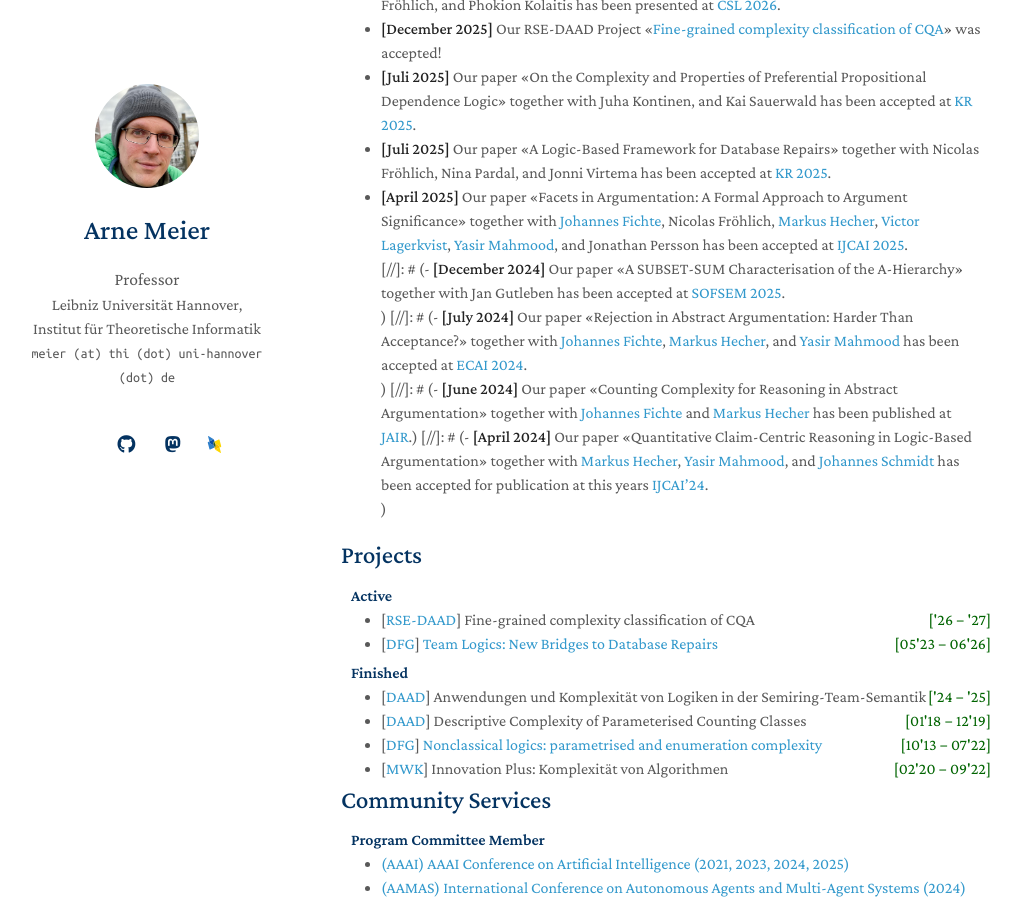
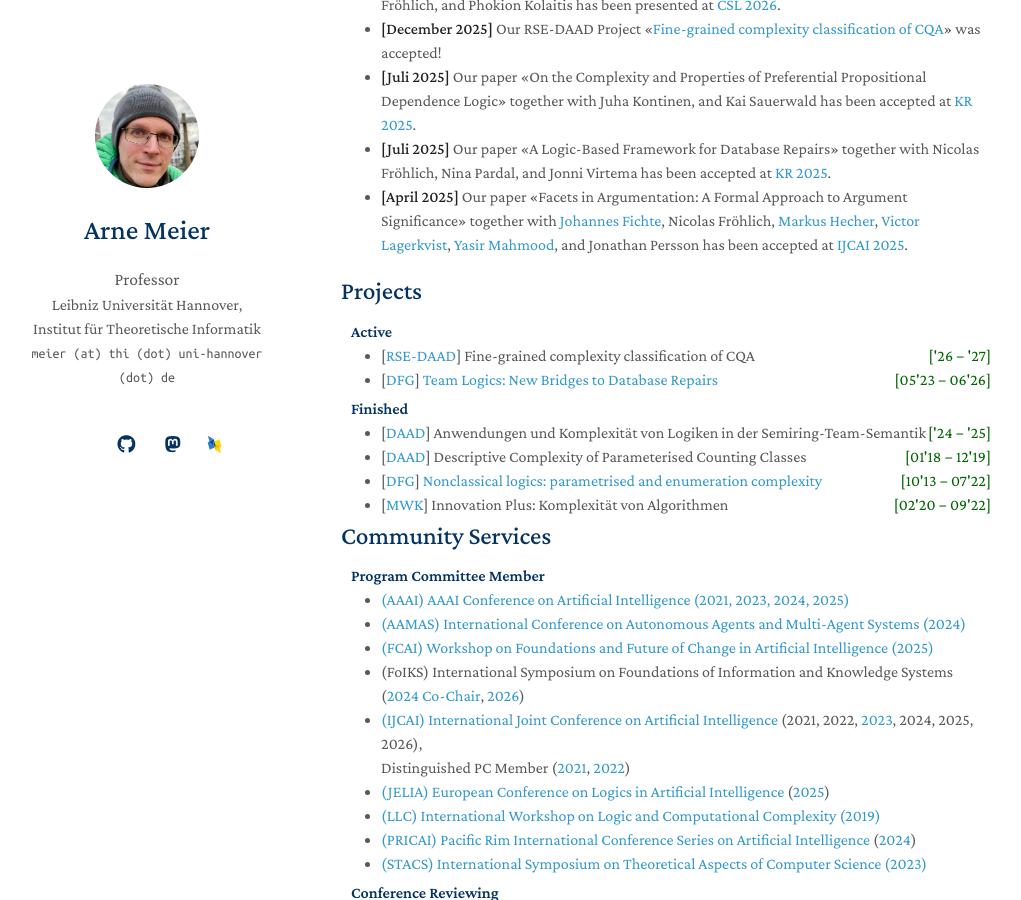
Before and after one commit to ArneMeier/ArneMeier.github.io, a Jekyll site: the page built from index.md, in a window 1280 px wide and 900 px high, scrolled down 481 px. Shown: the whole window, without its empty margins (129-1150 px from the left). Built offline with Jekyll 4.4.1, drawn with Linux system fonts in a browser that asks for light colours; nearby versions of some CDN libraries; a style sheet for code colours, icons or effects is not loaded; our own code applies the rules of GitHub Pages for plain Markdown files.

Commit message:
annoying

```diff
--- a/index.md
+++ b/index.md
@@ -22,10 +22,6 @@ I obtained my Bachelor's and Master's Degrees in Computer Science as well as my
 - **[Juli 2025]** Our paper «On the Complexity and Properties of Preferential Propositional Dependence Logic» together with Juha Kontinen, and Kai Sauerwald has been accepted at <a href="https://kr.org/KR2025/accepted.html">KR 2025</a>.<br />
 - **[Juli 2025]** Our paper «A Logic-Based Framework for Database Repairs» together with Nicolas Fröhlich, Nina Pardal, and Jonni Virtema has been accepted at <a href="https://kr.org/KR2025/accepted.html">KR 2025</a>.<br />
 - **[April 2025]** Our paper «Facets in Argumentation: A Formal Approach to Argument Significance» together with <a href="https://liu.se/en/employee/johfi52">Johannes Fichte</a>, Nicolas Fröhlich, <a href="https://www.dbai.tuwien.ac.at/staff/hecher/">Markus Hecher</a>, <a href="https://liu.se/en/employee/vicla67">Victor Lagerkvist</a>, <a href="https://dice-research.org/YasirMahmood">Yasir Mahmood</a>, and Jonathan Persson has been accepted at <a href="https://www.ijcai.org/proceedings/2025/500">IJCAI 2025</a>.<br />
-[//]: # (- **[December 2024]** Our paper «A SUBSET-SUM Characterisation of the A-Hierarchy» together with Jan Gutleben has been accepted at <a href="http://www.sofsem.sk/#accepted">SOFSEM 2025</a>.<br />)
-[//]: # (- **[July 2024]** Our paper «Rejection in Abstract Argumentation: Harder Than Acceptance?» together with <a href="https://liu.se/en/employee/johfi52)">Johannes Fichte</a>, <a href="https://www.csail.mit.edu/person/markus-hecher">Markus Hecher</a>, and <a href="https://dice-research.org/YasirMahmood">Yasir Mahmood</a> has been accepted at <a href="https://www.ecai2024.eu/">ECAI 2024</a>.<br />)
-[//]: # (- **[June 2024]** Our paper «Counting Complexity for Reasoning in Abstract Argumentation» together with <a href="https://liu.se/en/employee/johfi52)">Johannes Fichte</a> and <a href="https://www.csail.mit.edu/person/markus-hecher">Markus Hecher</a> has been published at <a href="https://jair.org/index.php/jair/article/view/16210">JAIR</a>.)
-[//]: # (- **[April 2024]** Our paper «Quantitative Claim-Centric Reasoning in Logic-Based Argumentation» together with <a href="https://www.csail.mit.edu/person/markus-hecher">Markus Hecher</a>, <a href="https://dice-research.org/YasirMahmood">Yasir Mahmood</a>, and <a href="https://ju.se/personinfo.html?sign=schjoh">Johannes Schmidt</a> has been accepted for publication at this years <a href="https://ijcai24.org/">IJCAI'24</a>.<br />)
 
 
 {% include_relative _includes/projects.md %}
```
